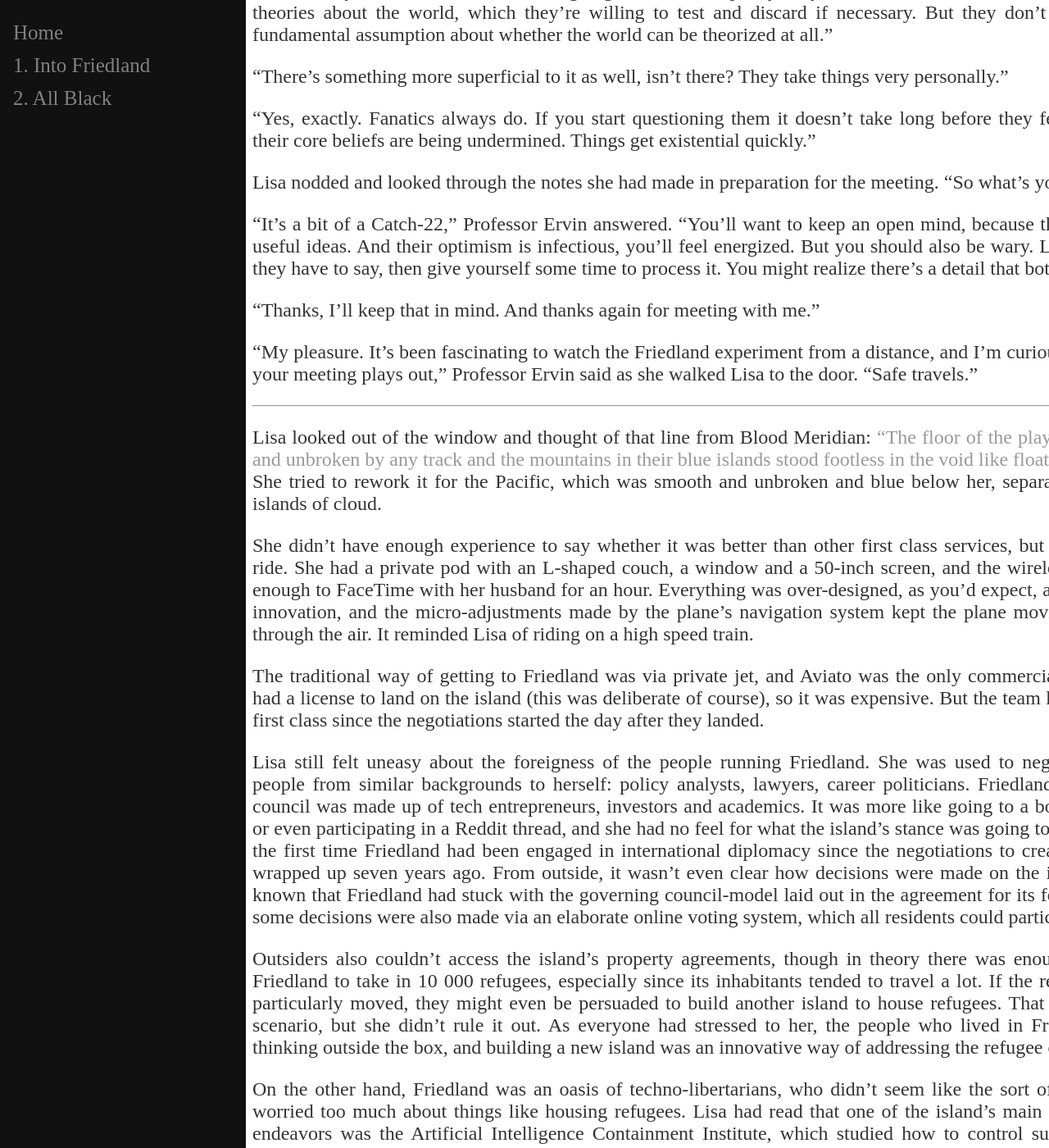
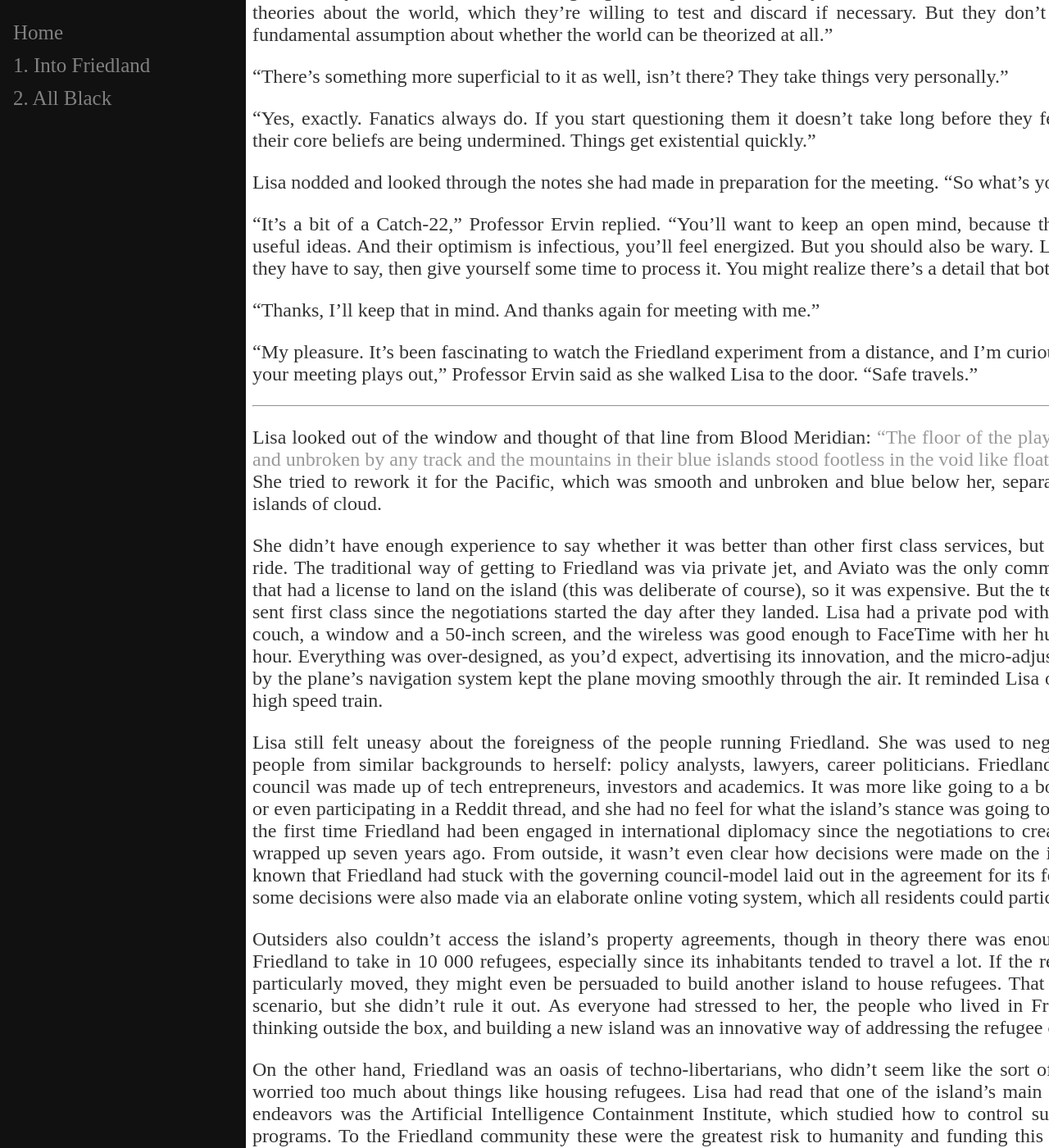
Before and after one commit to fylobc/fylobc.github.io, a Jekyll site: the page built from _parts/Part_0.md, in a window 1280 px wide and 1400 px high, scrolled down 537 px. Shown: the whole window at 82% size. Built offline with Jekyll 4.4.1, drawn with Linux system fonts in a browser that asks for light colours.

Commit message:
Edited part 0

```diff
--- a/_parts/Part_0.md
+++ b/_parts/Part_0.md
@@ -19,7 +19,7 @@ title: "1. Into Friedland"
 
 Lisa nodded and looked through the notes she had made in preparation for the meeting. “So what’s your advice?”
 
-“It’s a bit of a Catch-22,” Professor Ervin answered. “You'll want to keep an open mind, because they will have useful ideas. And their optimism is infectious, you’ll feel energized. But you should also be wary. Listen to what they have to say, then give yourself some time to process it. You might realize there’s a detail that bothers you.”
+“It’s a bit of a Catch-22,” Professor Ervin replied. “You'll want to keep an open mind, because they will have useful ideas. And their optimism is infectious, you’ll feel energized. But you should also be wary. Listen to what they have to say, then give yourself some time to process it. You might realize there’s a detail that bothers you.”
 
 “Thanks, I’ll keep that in mind. And thanks again for meeting with me.”
 
@@ -29,9 +29,7 @@ Lisa nodded and looked through the notes she had made in preparation for the mee
 
 Lisa looked out of the window and thought of that line from Blood Meridian: <a href="https://books.google.com/books?id=s-QzccStux4C&pg=PA114&lpg=PA114&dq=The+floor+of+the+playa+lay+smooth+and+unbroken+by+any+track+and+the+mountains&source=bl&ots=hpVZhZfDod&sig=tZsiYYv6B8mVy_-6ceOdPzWUyAM&hl=en&sa=X&ved=0ahUKEwjypZPO6rnbAhUI7p8KHaW-ArkQ6AEIOjAC#v=onepage&q=The%20floor%20of%20the%20playa%20lay%20smooth%20and%20unbroken%20by%20any%20track%20and%20the%20mountains&f=false">“The floor of the playa lay smooth and unbroken by any track and the mountains in their blue islands stood footless in the void like floating temples.”</a> She tried to rework it for the Pacific, which was smooth and unbroken and blue below her, separated by white islands of cloud.
 
-She didn't have enough experience to say whether it was better than other first class services, but it was a nice ride. She had a private pod with an L-shaped couch, a window and a 50-inch screen, and the wireless was good enough to FaceTime with her husband for an hour. Everything was over-designed, as you’d expect, advertising its innovation, and the micro-adjustments made by the plane’s navigation system kept the plane moving smoothly through the air. It reminded Lisa of riding on a high speed train.
-
-The traditional way of getting to Friedland was via private jet, and Aviato was the only commercial airline that had a license to land on the island (this was deliberate of course), so it was expensive. But the team had been sent first class since the negotiations started the day after they landed.
+She didn't have enough experience to say whether it was better than other first class services, but it was a nice ride. The traditional way of getting to Friedland was via private jet, and Aviato was the only commercial airline that had a license to land on the island (this was deliberate of course), so it was expensive. But the team had been sent first class since the negotiations started the day after they landed. Lisa had a private pod with an L-shaped couch, a window and a 50-inch screen, and the wireless was good enough to FaceTime with her husband for an hour. Everything was over-designed, as you’d expect, advertising its innovation, and the micro-adjustments made by the plane’s navigation system kept the plane moving smoothly through the air. It reminded Lisa of riding on a high speed train.
 
 Lisa still felt uneasy about the foreigness of the people running Friedland. She was used to negotiating with people from similar backgrounds to herself: policy analysts, lawyers, career politicians. Friedland’s governing council was made up of tech entrepreneurs, investors and academics. It was more like going to a board meeting, or even participating in a Reddit thread, and she had no feel for what the island's stance was going to be. This was the first time Friedland had been engaged in international diplomacy since the negotiations to create the island wrapped up seven years ago. From outside, it wasn't even clear how decisions were made on the island. It was known that Friedland had stuck with the governing council-model laid out in the agreement for its formation, but some decisions were also made via an elaborate online voting system, which all residents could participate in.
 
```
